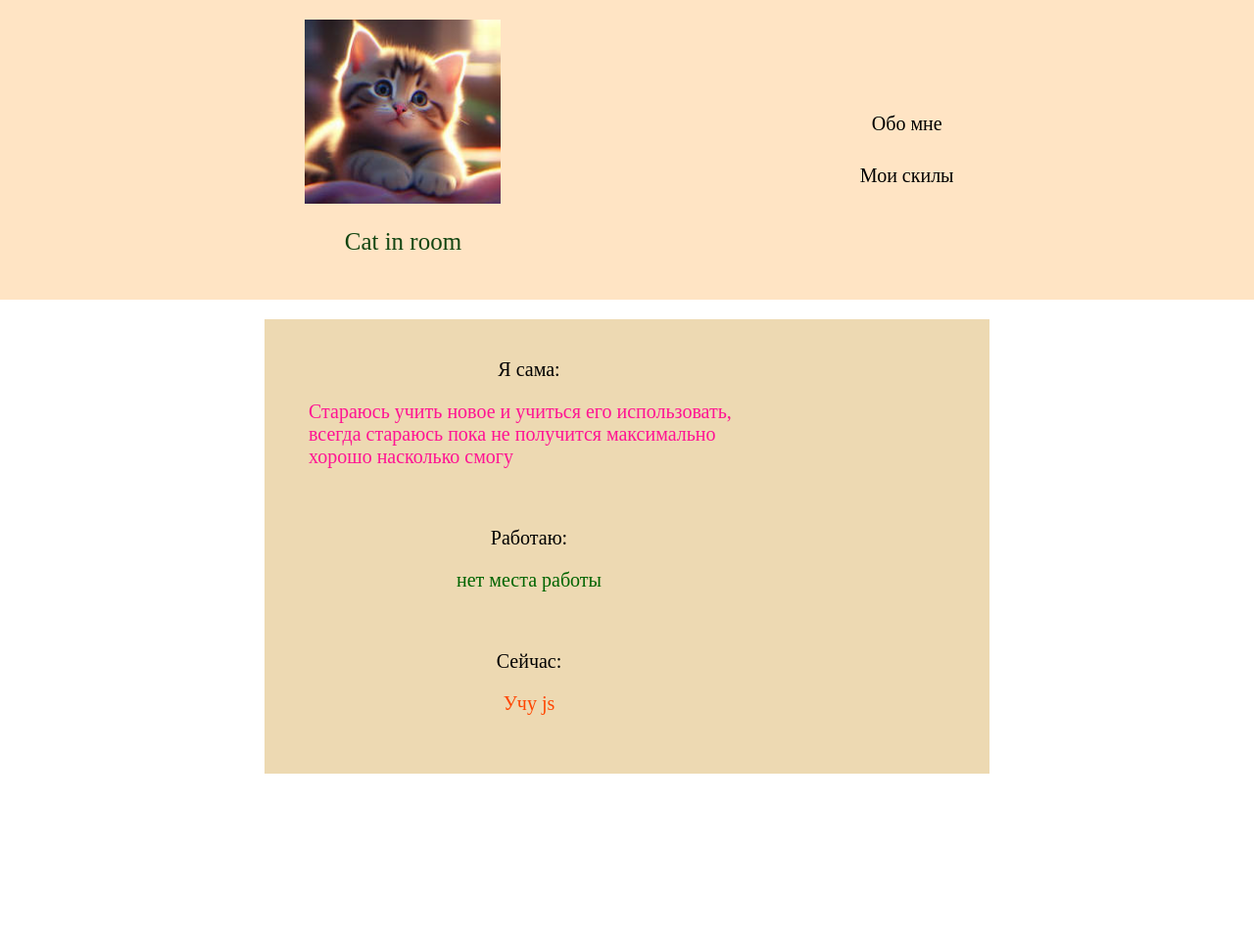
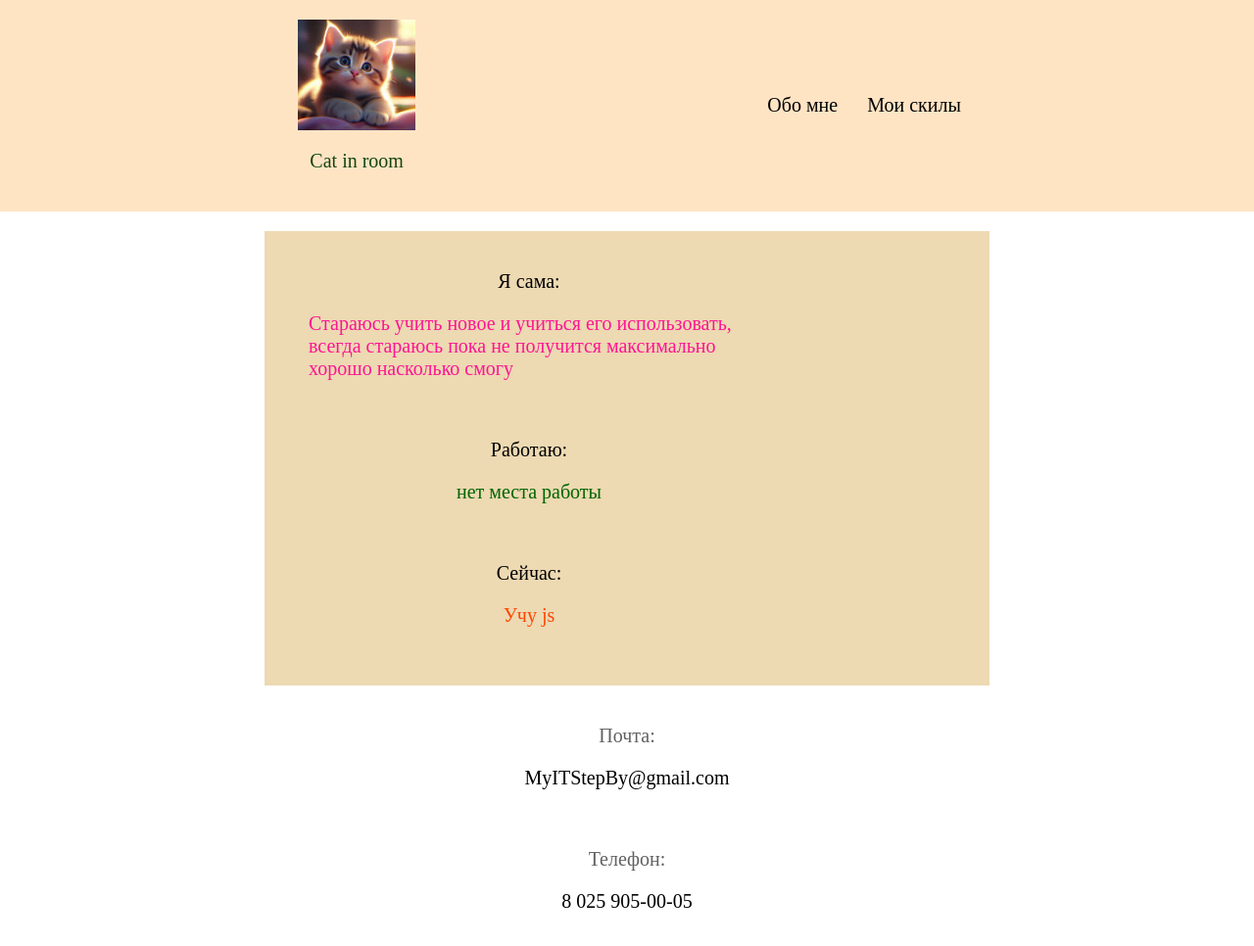
Before and after one commit to Fixya/cati, a website built with Vite: page index.html in a window 1280 px wide. Shown: the whole page at 98% size. Before the commit the page ends 810 px from the top, so only its background shows below. Built offline with nearby package versions, Linux system fonts and the light colour scheme; data requests are answered from the project's data file; files whose address does not match are found by name.

Commit message:
24.03.2024

```diff
--- a/components/contactsCard.js
+++ b/components/contactsCard.js
@@ -17,7 +17,3 @@ export const contactsCard = data => {
     div.append(exstraText(data.phone, styles.text, renderServerValues(data.phone, styles.phone)))
     return div;
 }
-
-// data.relations.map((item) => {
-//     div.append(exstraText(data.relations[item[el]], styles.text, renderServerValues(data.relations[item], styles[item])))
-// })
--- a/components/userCard.module.css
+++ b/components/userCard.module.css
@@ -7,10 +7,10 @@
 }
 
 .image {
-    width: 200px;
+    width: 120px;
 }
 
 .name {
-    font-size: 25px;
+    font-size: 20px;
     color: #134511;
 }
--- a/feathers/footer/footer.js
+++ b/feathers/footer/footer.js
@@ -6,7 +6,7 @@ export const getFooter = () => {
   const footer = document.createElement('footer');
   footer.classList.add('footer');
 
-  getPart('user').then(data =>
+  getPart('contacts').then(data =>
     data.data.map(contacts => footer.append(contactsCard(contacts)))
   );
 
--- a/feathers/header/header.css
+++ b/feathers/header/header.css
@@ -3,12 +3,11 @@
     height: auto;
     background-color: bisque;
     display: flex;
-    justify-content: space-evenly;
+    justify-content: space-between;
 }
 
 .ulClass {
     display: flex;
-    flex-direction: column;
     align-items: center;
     justify-content: center;
 }
--- a/feathers/layout/layout.css
+++ b/feathers/layout/layout.css
@@ -1,6 +1,4 @@
 .container {
-    margin: auto;
-    max-width: 1448px;
     display: grid;
     grid-template-areas:
         ". main .";
```
